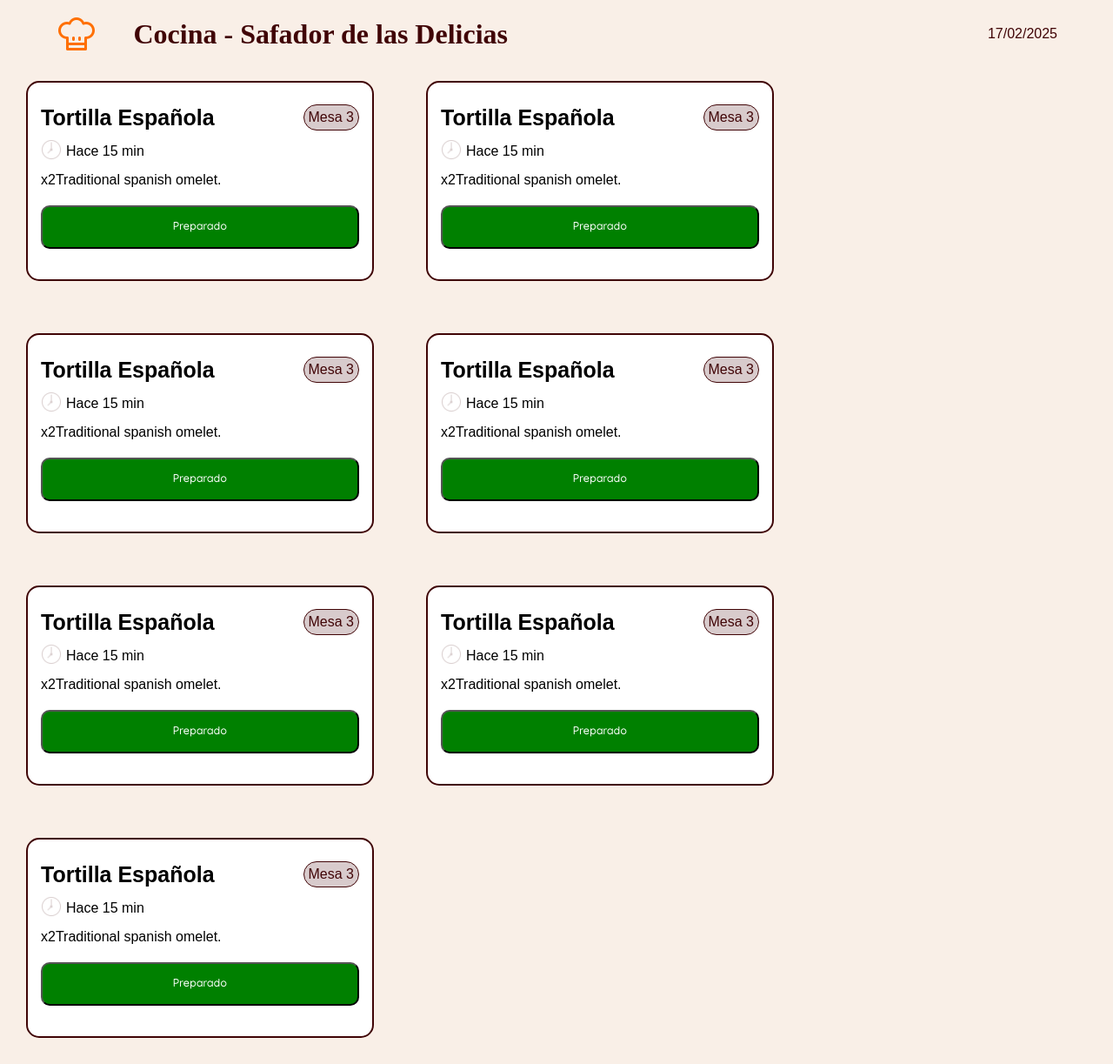
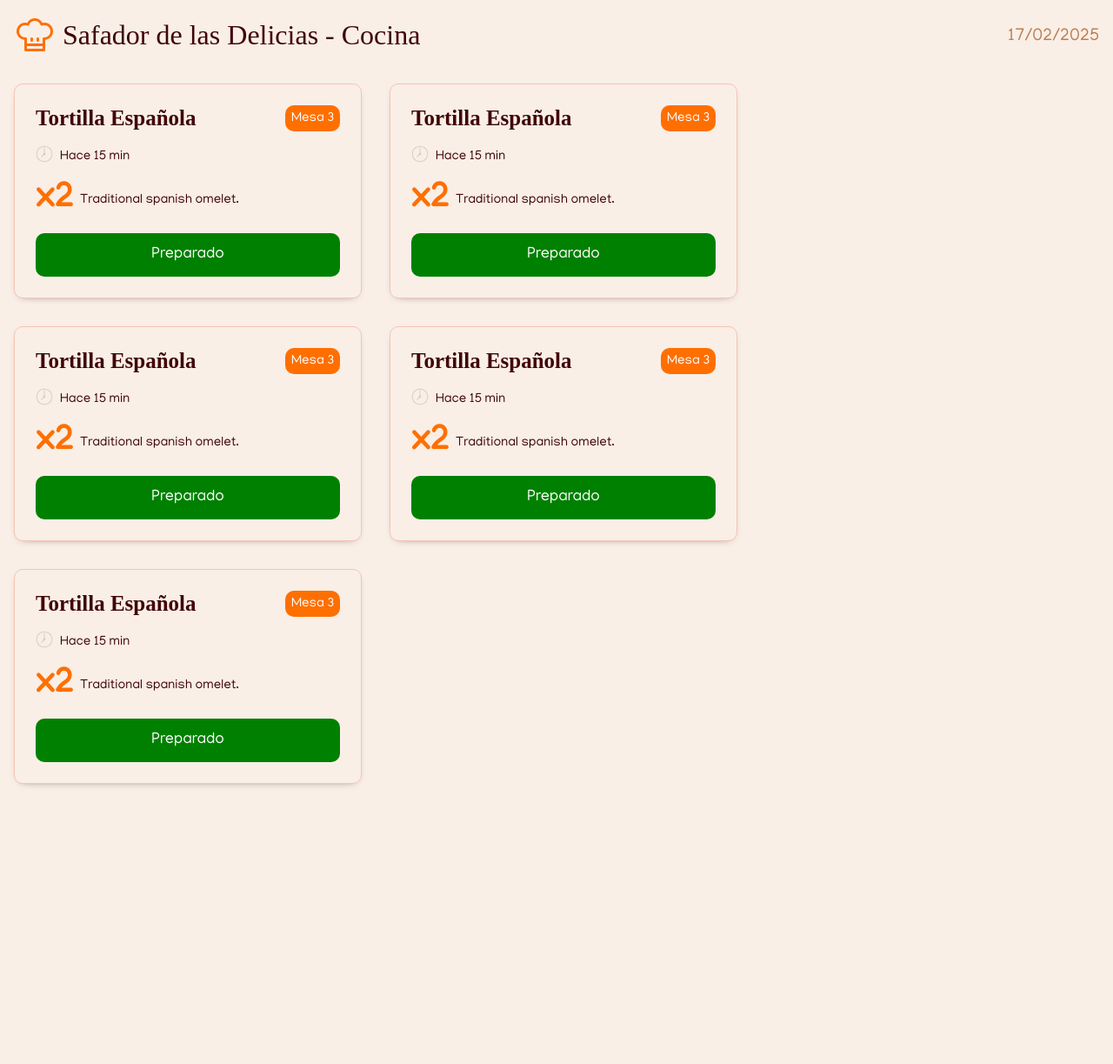
Before and after one commit to AndersonOlivos/proyectoDAW, a Django app: page /mesas/cocina in a window 1280 px wide. Shown: the whole page at 87% size. After the commit the page ends 904 px from the top, so only its background shows below. Run offline with Django 5.2, Linux system fonts and the light colour scheme; some web fonts are replaced.

Commit message:
Base de datos actualizada

```diff
--- a/safadordelasdelicias/views.py
+++ b/safadordelasdelicias/views.py
@@ -26,7 +26,7 @@ def custom_404(request, exception=None):
     return render(request, '404.html', status=404)
 
 def go_mesa(request, id):
-    mesa = Mesa.objects.get(id=id)
+    mesa = get_object_or_404(Mesa, id=id)
     return render(request, 'mesa.html', {'mesa': mesa})
 
 
--- a/static/style/cocina.css
+++ b/static/style/cocina.css
@@ -3,22 +3,22 @@ body{
 }
 
 .contenedor{
-    margin-top: 15px;
-    height: 100vh;
     width: 100%;
     display: flex;
     flex-direction: column;
     flex-wrap: nowrap;
     align-items: center;
     justify-content: flex-start;
-    font-family: sans-serif;
+    gap: 2rem;
+    padding: 1rem;
 }
 
 .nabvar-cocina{
     display: flex;
+    flex-direction: row;
     align-items: center;
     justify-content: space-between;
-    width: 90%;
+    width: 100%;
     color: var(--bs-marron-oscuro);
 }
 
@@ -26,33 +26,55 @@ body{
     display: flex;
     align-items: center;
     justify-content: space-between;
-    width: 520px;
+    gap: 0.5rem;
+}
 
-
+.fecha{
+    font-size: 20px;
+    margin-top: 4px;
+    color: var(--bs-naranja-secundario);
 }
 
 .comandas{
     display: flex;
     flex-wrap: wrap;
+    align-items: flex-start;
+    justify-content: flex-start;
+    gap: 2rem;
 }
 
 .card-comanda{
-    border: 2px solid;
-    border-color: var(--bs-marron-oscuro);
-    border-radius: 15px;
     display: flex;
     flex-direction: column;
-    padding: 15px;
-    background-color: white;
-    width: 400px;
-    margin: 30px;
+    flex-wrap: nowrap;
+    align-items: flex-start;
+    justify-content: center;
+
+    width: fit-content;
+    min-width: 400px;
+    height: fit-content;
+
+    background-color: var(--bs-blanco-roto);
+    color: var(--bs-marron-oscuro);
+
+    border: 1px solid rgb(245, 197, 178);
+    border-radius: 10px;
+
+    text-align: center;
+    font-size: 15px;
+    box-shadow: 0 3px 12px -9px black;
+    padding: 1.5rem;
+    gap: 1rem;
+}
+
+.card-comanda>div{
+    width: 100%;
 }
 
 .header-comanda{
     display: flex;
     justify-content: space-between;
     align-items: center;
-    margin-top: 10px;
 }
 
 .header-comanda-nombre{
@@ -60,43 +82,55 @@ body{
 }
 
 .header-comanda-mesa{
-    background-color: var(--bs-marron-claro);
-    padding: 2px;
-    border: 1px solid;
-    border-radius: 25px;
-    border-color: var(--bs-marron-oscuro);
-    padding: 5px;
-    color: var(--bs-marron-oscuro);
+    background-color: var(--bs-naranja-primario);
+    color: white;
+    border-radius: 10px;
+    padding: 7px;
+    margin: 0;
 }
 
 .comanda-tiempo{
     display: flex;
+    flex-direction: row;
     align-items: center;
-    margin-top: 10px;
+    justify-content: flex-start;
+    gap: 0.5rem;
 }
 .comanda-tiempo-img img{
-    width: 24px;
-    height: 24px;
-    margin-right: 5px;
+    width: 20px;
+    height: 20px;
 }
 
 .comanda-descripcion{
     display: flex;
+    flex-direction: row;
     align-items: center;
-    margin-top: 10px;
+    justify-content: flex-start;
+    gap: 0.5rem;
+}
+
+.comanda-descripcion-cantidad{
+    color: var(--bs-naranja-primario);
+    font-weight: bold;
+    font-size: 40px;
 }
 
 .comanda-boton-preparado{
-    margin-top: 20px;
-    margin-bottom: 20px;
     display: flex;
     flex-direction: column;
     justify-content: center;
 }
 
-.comanda-boton-preparado button{
+.comanda-boton-preparado>button{
     height: 50px;
     background-color: green;
     border-radius: 10px;
+    border: 0;
     color: white;
+    font-size: large;
+    cursor: pointer;
 }
+
+.comanda-boton-preparado>button:hover{
+    background-color: darkgreen;
+}
--- a/static/style/global.css
+++ b/static/style/global.css
@@ -33,8 +33,13 @@
 
 h1,h2,h3,h4,h5,h6{
     font-family: 'Instrument', serif;
+    font-weight: 400;
 }
 
-p,a,button,label,input{
+h1{
+    font-size: 2em !important;
+}
+
+p,a,button,div,label,input{
     font-family: 'Manjari', serif;
 }
--- a/templates/cocina.html
+++ b/templates/cocina.html
@@ -1,9 +1,9 @@
 {% load static %}
 <!DOCTYPE html>
-<html lang="en">
+<html lang="es">
 <head>
     <meta charset="UTF-8">
-    <title>Cocina</title>
+    <title>Safador De Las Delicias - Cocina</title>
     <link rel="stylesheet" href="{% static 'style/global.css' %}">
     <link rel="stylesheet" href="{% static 'style/cocina.css' %}">
 </head>
@@ -12,25 +12,25 @@
         <div class="nabvar-cocina">
             <div class="nombre-restaurante">
                 <img src="{% static 'image/gorro-chef-naranja.png' %}">
-                <h1>Cocina - Safador de las Delicias</h1>
+                <h1>Safador de las Delicias - Cocina</h1>
             </div>
-            <div class="fecha">17/02/2025</div>
+            <p class="fecha">17/02/2025</p>
         </div>
         <div class="comandas">
             <div class="card-comanda">
                 <div class="header-comanda">
-                    <div class="header-comanda-nombre"><b>Tortilla Española</b></div>
-                    <div class="header-comanda-mesa">Mesa 3</div>
+                    <h3 class="header-comanda-nombre"><b>Tortilla Española</b></h3>
+                    <p class="header-comanda-mesa">Mesa 3</p>
                 </div>
                 <div class="comanda-tiempo">
                     <div class="comanda-tiempo-img">
                         <img src="{% static 'image/reloj-marron-claro.png' %}">
                     </div>
-                    <div class="comanda-tiempo-texto">Hace 15 min</div>
+                    <p class="comanda-tiempo-texto">Hace 15 min</p>
                 </div>
                 <div class="comanda-descripcion">
-                    <div class="comanda-descripcion-cantidad">x2</div>
-                    <div class="comanda-descripcion-texto">Traditional spanish omelet.</div>
+                    <p class="comanda-descripcion-cantidad">x2</p>
+                    <p class="comanda-descripcion-texto">Traditional spanish omelet.</p>
                 </div>
                 <div class="comanda-boton-preparado">
                     <button type="submit">Preparado</button>
@@ -38,18 +38,18 @@
             </div>
             <div class="card-comanda">
                 <div class="header-comanda">
-                    <div class="header-comanda-nombre"><b>Tortilla Española</b></div>
-                    <div class="header-comanda-mesa">Mesa 3</div>
+                    <h3 class="header-comanda-nombre"><b>Tortilla Española</b></h3>
+                    <p class="header-comanda-mesa">Mesa 3</p>
                 </div>
                 <div class="comanda-tiempo">
                     <div class="comanda-tiempo-img">
                         <img src="{% static 'image/reloj-marron-claro.png' %}">
                     </div>
-                    <div class="comanda-tiempo-texto">Hace 15 min</div>
+                    <p class="comanda-tiempo-texto">Hace 15 min</p>
                 </div>
                 <div class="comanda-descripcion">
-                    <div class="comanda-descripcion-cantidad">x2</div>
-                    <div class="comanda-descripcion-texto">Traditional spanish omelet.</div>
+                    <p class="comanda-descripcion-cantidad">x2</p>
+                    <p class="comanda-descripcion-texto">Traditional spanish omelet.</p>
                 </div>
                 <div class="comanda-boton-preparado">
                     <button type="submit">Preparado</button>
@@ -57,18 +57,18 @@
             </div>
             <div class="card-comanda">
                 <div class="header-comanda">
-                    <div class="header-comanda-nombre"><b>Tortilla Española</b></div>
-                    <div class="header-comanda-mesa">Mesa 3</div>
+                    <h3 class="header-comanda-nombre"><b>Tortilla Española</b></h3>
+                    <p class="header-comanda-mesa">Mesa 3</p>
                 </div>
                 <div class="comanda-tiempo">
                     <div class="comanda-tiempo-img">
                         <img src="{% static 'image/reloj-marron-claro.png' %}">
                     </div>
-                    <div class="comanda-tiempo-texto">Hace 15 min</div>
+                    <p class="comanda-tiempo-texto">Hace 15 min</p>
                 </div>
                 <div class="comanda-descripcion">
-                    <div class="comanda-descripcion-cantidad">x2</div>
-                    <div class="comanda-descripcion-texto">Traditional spanish omelet.</div>
+                    <p class="comanda-descripcion-cantidad">x2</p>
+                    <p class="comanda-descripcion-texto">Traditional spanish omelet.</p>
                 </div>
                 <div class="comanda-boton-preparado">
                     <button type="submit">Preparado</button>
@@ -76,18 +76,18 @@
             </div>
             <div class="card-comanda">
                 <div class="header-comanda">
-                    <div class="header-comanda-nombre"><b>Tortilla Española</b></div>
-                    <div class="header-comanda-mesa">Mesa 3</div>
+                    <h3 class="header-comanda-nombre"><b>Tortilla Española</b></h3>
+                    <p class="header-comanda-mesa">Mesa 3</p>
                 </div>
                 <div class="comanda-tiempo">
                     <div class="comanda-tiempo-img">
                         <img src="{% static 'image/reloj-marron-claro.png' %}">
                     </div>
-                    <div class="comanda-tiempo-texto">Hace 15 min</div>
+                    <p class="comanda-tiempo-texto">Hace 15 min</p>
                 </div>
                 <div class="comanda-descripcion">
-                    <div class="comanda-descripcion-cantidad">x2</div>
-                    <div class="comanda-descripcion-texto">Traditional spanish omelet.</div>
+                    <p class="comanda-descripcion-cantidad">x2</p>
+                    <p class="comanda-descripcion-texto">Traditional spanish omelet.</p>
                 </div>
                 <div class="comanda-boton-preparado">
                     <button type="submit">Preparado</button>
@@ -95,56 +95,18 @@
             </div>
             <div class="card-comanda">
                 <div class="header-comanda">
-                    <div class="header-comanda-nombre"><b>Tortilla Española</b></div>
-                    <div class="header-comanda-mesa">Mesa 3</div>
+                    <h3 class="header-comanda-nombre"><b>Tortilla Española</b></h3>
+                    <p class="header-comanda-mesa">Mesa 3</p>
                 </div>
                 <div class="comanda-tiempo">
                     <div class="comanda-tiempo-img">
                         <img src="{% static 'image/reloj-marron-claro.png' %}">
                     </div>
-                    <div class="comanda-tiempo-texto">Hace 15 min</div>
+                    <p class="comanda-tiempo-texto">Hace 15 min</p>
                 </div>
                 <div class="comanda-descripcion">
-                    <div class="comanda-descripcion-cantidad">x2</div>
-                    <div class="comanda-descripcion-texto">Traditional spanish omelet.</div>
-                </div>
-                <div class="comanda-boton-preparado">
-                    <button type="submit">Preparado</button>
-                </div>
-            </div>
-            <div class="card-comanda">
-                <div class="header-comanda">
-                    <div class="header-comanda-nombre"><b>Tortilla Española</b></div>
-                    <div class="header-comanda-mesa">Mesa 3</div>
-                </div>
-                <div class="comanda-tiempo">
-                    <div class="comanda-tiempo-img">
-                        <img src="{% static 'image/reloj-marron-claro.png' %}">
-                    </div>
-                    <div class="comanda-tiempo-texto">Hace 15 min</div>
-                </div>
-                <div class="comanda-descripcion">
-                    <div class="comanda-descripcion-cantidad">x2</div>
-                    <div class="comanda-descripcion-texto">Traditional spanish omelet.</div>
-                </div>
-                <div class="comanda-boton-preparado">
-                    <button type="submit">Preparado</button>
-                </div>
-            </div>
-            <div class="card-comanda">
-                <div class="header-comanda">
-                    <div class="header-comanda-nombre"><b>Tortilla Española</b></div>
-                    <div class="header-comanda-mesa">Mesa 3</div>
-                </div>
-                <div class="comanda-tiempo">
-                    <div class="comanda-tiempo-img">
-                        <img src="{% static 'image/reloj-marron-claro.png' %}">
-                    </div>
-                    <div class="comanda-tiempo-texto">Hace 15 min</div>
-                </div>
-                <div class="comanda-descripcion">
-                    <div class="comanda-descripcion-cantidad">x2</div>
-                    <div class="comanda-descripcion-texto">Traditional spanish omelet.</div>
+                    <p class="comanda-descripcion-cantidad">x2</p>
+                    <p class="comanda-descripcion-texto">Traditional spanish omelet.</p>
                 </div>
                 <div class="comanda-boton-preparado">
                     <button type="submit">Preparado</button>
--- a/templates/home.html
+++ b/templates/home.html
@@ -11,7 +11,6 @@
 {% block enlaces %}
 
     <a href="{% url 'mesas' %}">MESAS</a>
-    <a href="{% url 'mesa' %}">MESA</a>
     <a href="{% url 'cocina' %}">COCINA</a>
     <a href="{% url 'carta' %}">CARTA</a>
     <a href="{% url 'login' %}">Login</a>
--- a/templates/mesa.html
+++ b/templates/mesa.html
@@ -4,7 +4,7 @@
 <html lang="es">
 <head>
     <meta charset="UTF-8">
-    <title>SAFADOR - Mesa 1</title>
+    <title>Safador De Las Delicias - Mesa {{ mesa.id }}</title>
     <link rel="stylesheet" href="{% static 'style/global.css' %}">
     <link rel="stylesheet" href="{% static 'style/mesa.css' %}">
 </head>
```
Also changed, not shown: safadordelasdelicias/models.py (+40 -6 lines), static/style/mesas.css (+21 -8 lines), templates/mesas.html (+8 -4 lines).
